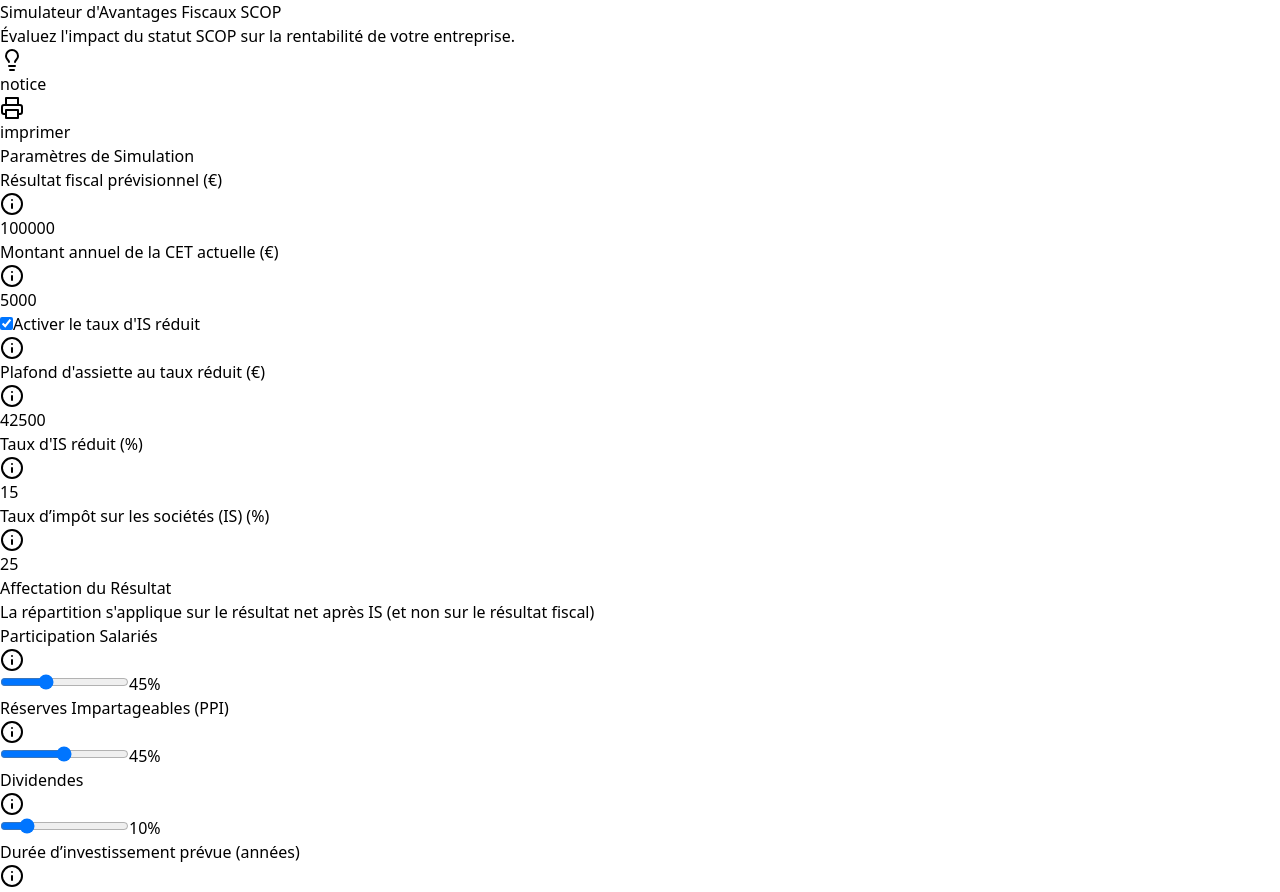
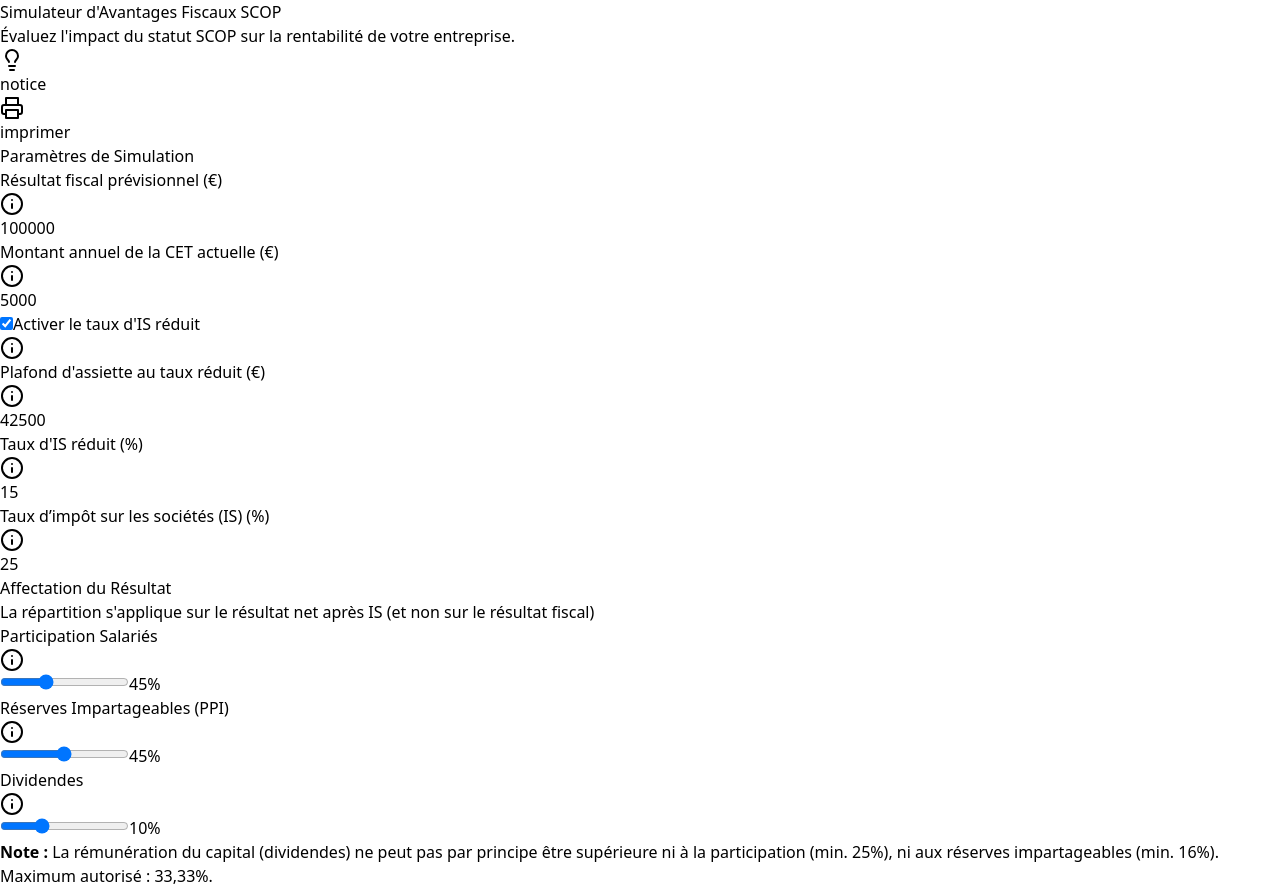
Before and after one commit to AUFFRAYArthur/outil-30, a React (Vite) app: page / in a window 1280 px wide. Shown: the top 892 px of the page. Built offline with nearby package versions, Linux system fonts and the light colour scheme.

Commit message:
Limiter les dividendes à 33.33% maximum

```diff
--- a/src/components/AllocationSliders.tsx
+++ b/src/components/AllocationSliders.tsx
@@ -48,11 +48,14 @@ const AllocationSliders: React.FC<AllocationSlidersProps> = ({ participation, re
         value={dividendes}
         onChange={handleChange}
         min={0}
-        max={100 - 25 - 16}
+        max={33.33}
         step={1}
         unit="%"
         name="pourcentageDividendes"
       />
+      <p className="text-sm text-gray-500 mt-2">
+        <strong>Note :</strong> La rémunération du capital (dividendes) ne peut pas par principe être supérieure ni à la participation (min. 25%), ni aux réserves impartageables (min. 16%). Maximum autorisé : 33,33%.
+      </p>
     </div>
   );
 };
```
